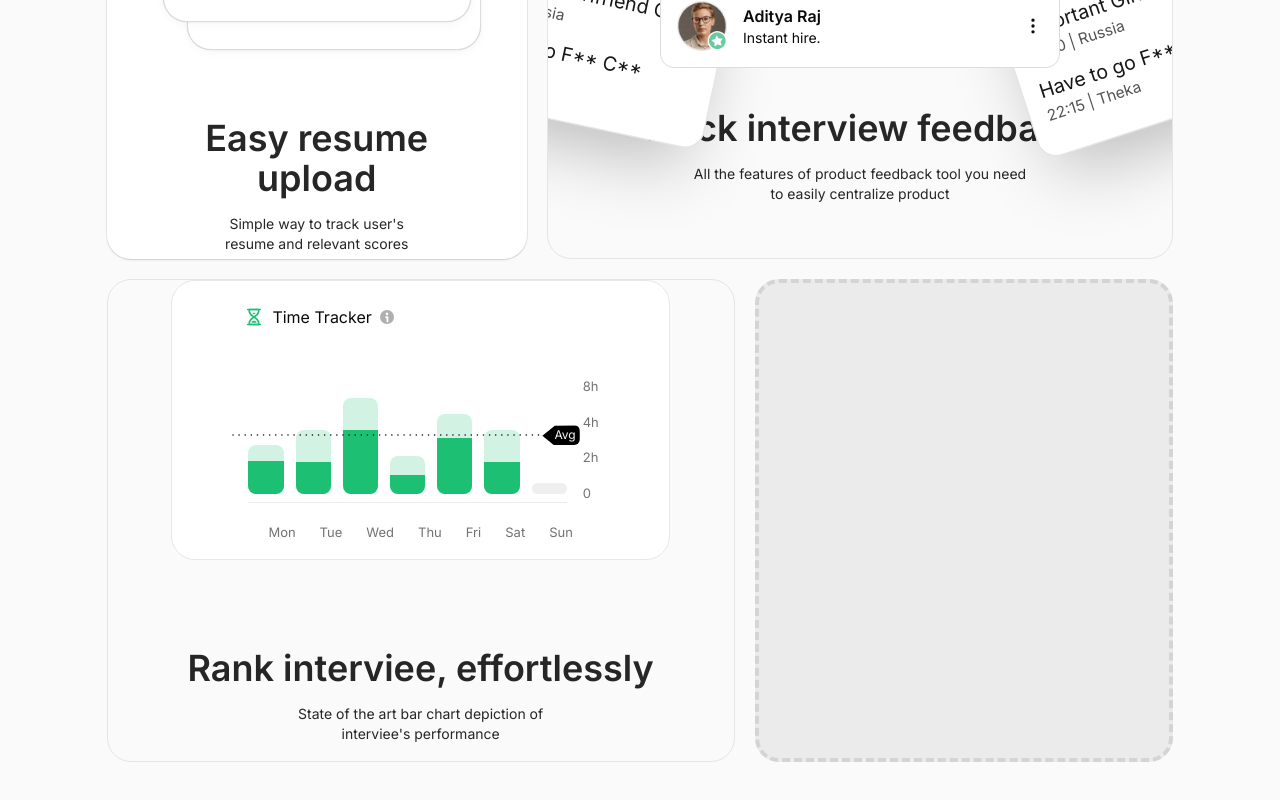
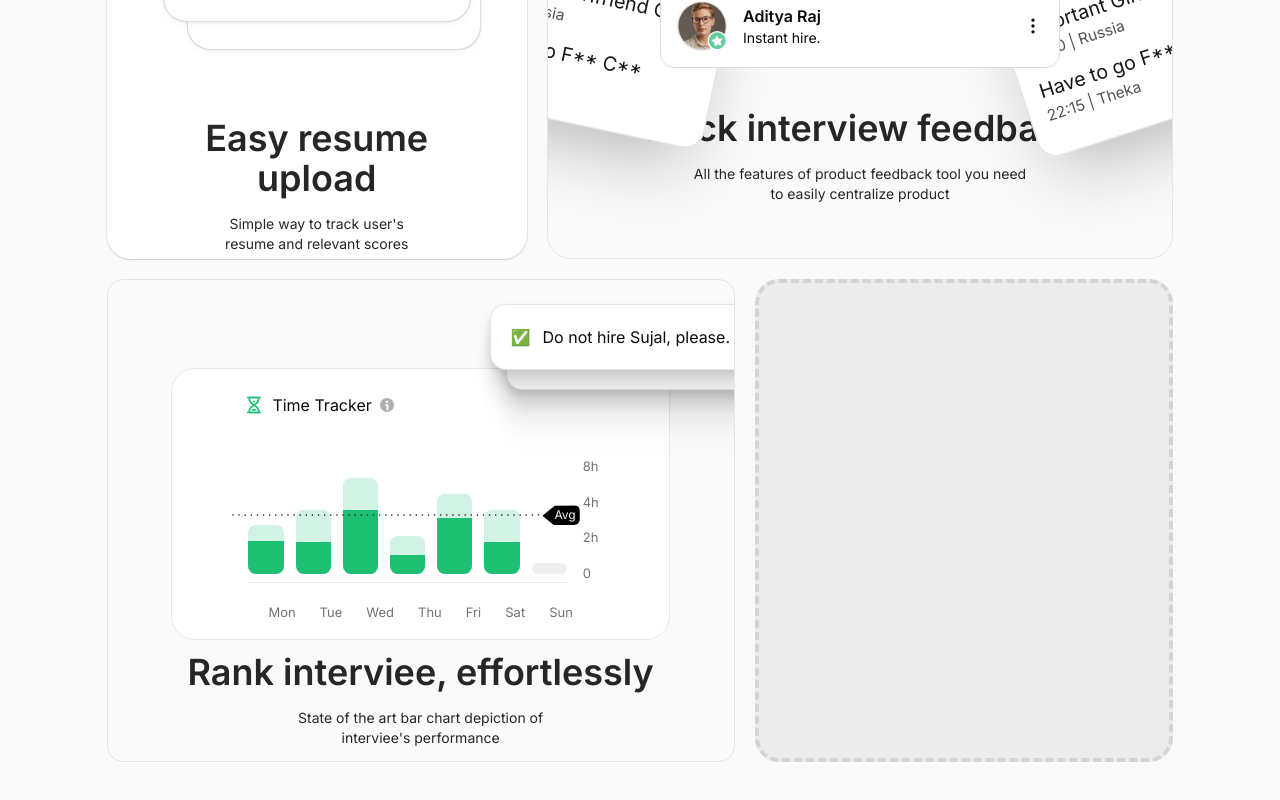
Before and after one commit to devsujalpatel/playful-template, a Next.js app: page / in a window 1280 px wide. Shown: the part 3160-3960 px from the top of the page. Built offline with nearby package versions, Linux system fonts and the light colour scheme.

Commit message:
Third bento card created

```diff
--- a/src/modules/home/components/time-tracker-card.tsx
+++ b/src/modules/home/components/time-tracker-card.tsx
@@ -2,6 +2,7 @@ import InfoIcon from "@/components/svgs/info-icon";
 import SandClock from "@/components/svgs/sand-clock";
 import { Chartbar, ChartValue } from "./chart-bar";
 import { AverageBar } from "./average-bar";
+import { cn } from "@/lib/utils";
 
 interface ChartValue {
   fullValue: string;
@@ -44,15 +45,20 @@ const chartValue: ChartValue[] = [
 const time: string[] = ["0", "2h", "4h", "8h"];
 const days: string[] = ["Mon", "Tue", "Wed", "Thu", "Fri", "Sat", "Sun"];
 
-export const TimeTrackerCard = () => {
+export const TimeTrackerCard = ({ className }: { className?: string }) => {
   return (
-    <div className="mx-auto bg-white border border-[#e7e8ec] rounded-3xl">
+    <div
+      className={cn(
+        "mx-auto bg-white border border-[#e7e8ec] rounded-3xl",
+        className
+      )}
+    >
       <div className="flex items-center gap-2 p-6 mx-12">
         <SandClock className="size-5" />
         <p>Time Tracker</p>
         <InfoIcon className="size-3.5" />
       </div>
-      <div className="flex items-end relative mx-15 mt-6">
+      <div className="flex items-end relative mx-15 mt-4">
         <div className="flex gap-3 items-end border-b border-[#ecebeb] py-2 mx-4">
           {chartValue.map((item, idx) => (
             <Chartbar
--- a/src/modules/home/sections/product-section.tsx
+++ b/src/modules/home/sections/product-section.tsx
@@ -54,15 +54,20 @@ export const ProductSection = () => {
             <AnalyticCard className="absolute scale-140 -rotate-18 -right-14 top-20 z-2" />
           </div>
         </div>
-        <div className="flex lg:flex-row flex-col gap-5 ">
-          <div className="rounded-3xl border border-neutral-200 w-3/5 h-[483px] flex flex-col">
-            <TimeTrackerCard />
-            <div className="text-center my-4 mt-22 ">
+        <div className="flex lg:flex-row flex-col gap-5">
+          <div className="relative rounded-2xl border border-neutral-200 w-3/5 h-[483px] flex flex-col justify-cente overflow-hidden">
+            <TimeTrackerCard className="mt-22" />
+            <div className="text-center my-3">
               <BentoHeading>Rank interviee, effortlessly</BentoHeading>
               <BentoPara className="w-[40%]">
                 State of the art bar chart depiction of interviee's performance
               </BentoPara>
             </div>
+            <div className="absolute w-80 gap-3 font-normal flex bg-white rounded-2xl border shadow-[0px_4px_8px_0px_#0000001a,0px_15px_15px_0px_#00000017,0px_34px_20px_0px_#0000000d,0px_60px_24px_0px_#00000003,0px_93px_26px_0px_#00000000] p-5 top-6 -right-19 z-5">
+              <span>✅</span>
+              <h2>Do not hire Sujal, please.</h2>
+            </div>
+            <div className="absolute w-80 gap-3 font-normal flex bg-white rounded-2xl border shadow-[0px_4px_8px_0px_#0000001a,0px_15px_15px_0px_#00000017,0px_34px_20px_0px_#0000000d,0px_60px_24px_0px_#00000003,0px_93px_26px_0px_#00000000] h-15 top-12.5 -right-23 z-4"></div>
           </div>
           <div className="rounded-3xl w-2/5 h-[483px] bg-[#EBEBEB] border-dashed border-neutral-300 border-4"></div>
         </div>
```
